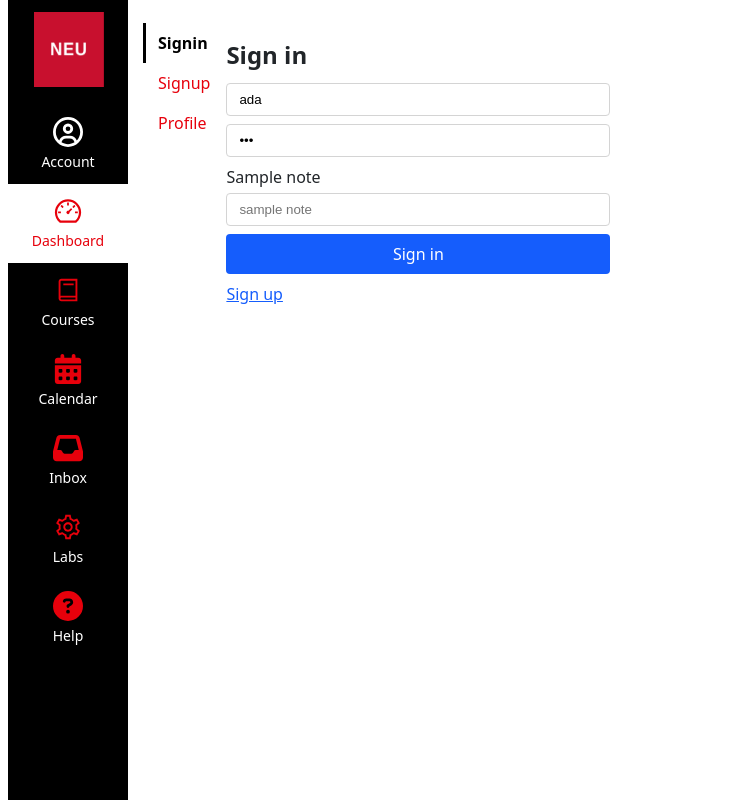
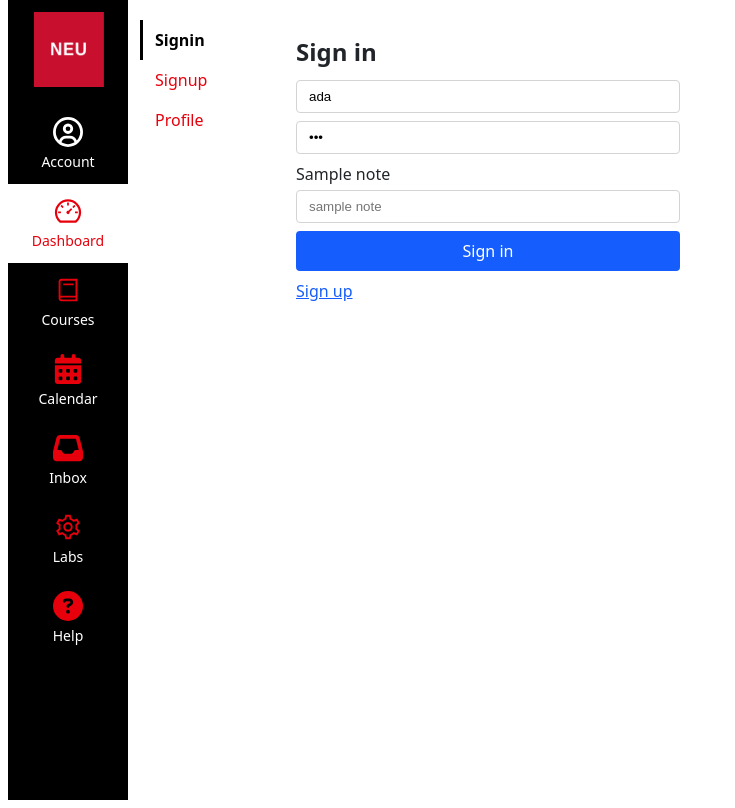
Before and after one commit to chin1230/webdev-client, a Next.js app: page /account/signin in a window 1280 px wide. Shown: the whole page, without its empty margins (0-735 px from the left). Built offline with nearby package versions, Linux system fonts and the light colour scheme.

Commit message:
Fix Account layout and update A2 styles

```diff
--- a/app/(kambaz)/account/layout.tsx
+++ b/app/(kambaz)/account/layout.tsx
@@ -5,19 +5,14 @@ export default function AccountLayout({
   children,
 }: Readonly<{ children: ReactNode }>) {
   return (
-    <div id="wd-kambaz-account">
-      <table>
-        <tbody>
-          <tr>
-            <td valign="top">
-              <AccountNavigation />
-            </td>
-            <td valign="top" width="100%">
-              {children}
-            </td>
-          </tr>
-        </tbody>
-      </table>
+    <div id="wd-kambaz-account" className="flex items-start gap-4">
+      <div className="w-[140px] shrink-0">
+        <AccountNavigation />
+      </div>
+
+      <div className="min-w-0 flex-1">
+        {children}
+      </div>
     </div>
   );
 }
```
